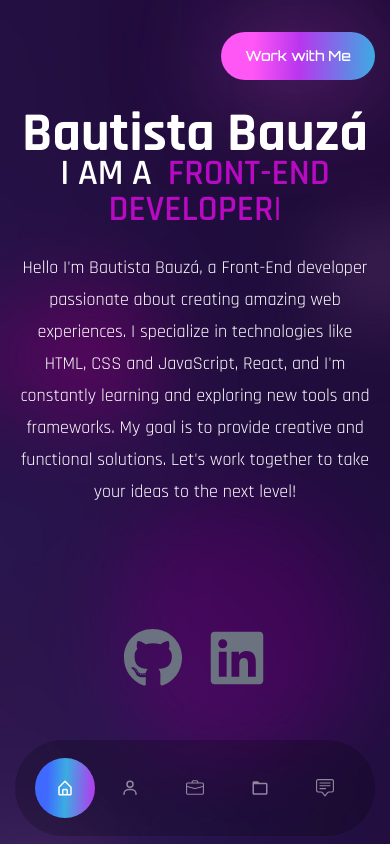
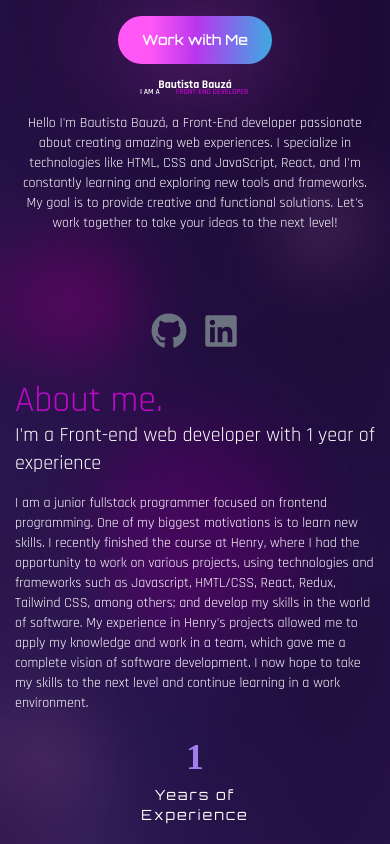
Before and after one commit to bautistax/PORTFOLIO, a React (Create React App) app: page / in a window 390 px wide. Shown: the top 844 px of the page. Built offline with nearby package versions, Linux system fonts and the light colour scheme; the HTML template or start-up script is replaced by a standard one; a web font is replaced by a local one.

Commit message:
Delete section

```diff
--- a/src/App.js
+++ b/src/App.js
@@ -2,7 +2,7 @@ import React from 'react';
 // components
 import Banner from './components/Banner';
 import Header from './components/Header';
-import Nav from './components/Nav';
+// import Nav from './components/Nav';
 import About from './components/About';
 import Work from './components/Work';
 import Contact from './components/Contact';
@@ -13,7 +13,7 @@ const App = () => {
     <div className='bg-site bg-no-repeat bg-cover overflow-hidden'>
       <Header />
       <Banner />
-      <Nav />
+      {/* <Nav /> */}
       <About />
       <Work />
       <AllProyects />
--- a/src/components/About.js
+++ b/src/components/About.js
@@ -10,8 +10,7 @@ const About = () => {
     threshold: 0.5,
   });
   return (
-    <section className="section" id="about" ref={ref}>
-      <div className="container mx-auto">
+      <div className="container mx-auto"  ref={ref}>
         <div className="flex flex-col gap-y-10 lg:flex-row lg:items-center lg:gap-x-20 lg:gap-y-0 h-screen">
           {/* text */}
           <motion.div
@@ -66,7 +65,6 @@ const About = () => {
           </motion.div>
         </div>
       </div>
-    </section>
   );
 };
 
--- a/src/components/Allproyects.js
+++ b/src/components/Allproyects.js
@@ -102,8 +102,7 @@ const AllProyects = () => {
   };
 
   return (
-    <section className="section" id="proyects">
-      <div className="container mx-auto lg:px-4 lg:mx-14">
+      <div className="container mx-auto mt-60 mb-44 lg:px-4 lg:mx-14">
         <div className="lg:flex-1 lg:ml-auto">
           <h2 className="text-4xl lg:text-5xl leading-tight text-accent mb-6 lg:mb-14">
             All&nbsp;&nbsp;Proyects
@@ -117,7 +116,6 @@ const AllProyects = () => {
           </div>
         </div>
       </div>
-    </section>
   );
 };
 
--- a/src/components/Banner.js
+++ b/src/components/Banner.js
@@ -6,17 +6,17 @@ import { fadeIn } from '../variants';
 
 const Banner = () => {
   return (
-    <section className='min-h-[85vh] lg:min-h-[78vh] flex items-center' id='home'>
-      <div className="container mx-auto mb-64">
+
+      <div className="container mx-auto mb-8 lg:mb-64">
         <div className='flex flex-col gap-y-8 lg:flex-row lg:items-center lg:gap-x-12'>
           {/* text */}
-          <div className='flex-1 text-center font-secondary lg:text-left'>
+          <div className='flex-1 text-center lg:text-left'>
             <motion.h1
               variants={fadeIn('up', 0.3)}
               initial='hidden'
               whileInView={'show'}
               viewport={{ once: false, amount: 0.7 }}
-              className='text-[55px] font-bold leading-[0.8] lg:text-[110px]'
+              className='text-[3vw] lg:text-[110px] font-bold leading-[0.8]'
             >
               Bautista <span>Bauzá</span>
             </motion.h1>
@@ -25,7 +25,7 @@ const Banner = () => {
               initial='hidden'
               whileInView={'show'}
               viewport={{ once: false, amount: 0.7 }}
-              className='mb-6 text-[36px] lg:text-[60px] font-secondary font-semibold uppercase leading-[1]'
+              className='mb-4 lg:mb-6 text-[2vw] lg:text-[36px] font-secondary font-semibold uppercase leading-[1]'
             >
               <span className='text-white mr-4'>I am a</span>
               <TypeAnimation
@@ -41,32 +41,31 @@ const Banner = () => {
               initial='hidden'
               whileInView={'show'}
               viewport={{ once: false, amount: 0.7 }}
-              className='mb-8 max-w-lg mx-auto lg:mx-0'
+              className='mb-4 text-sm lg:text-base max-w-lg mx-auto lg:mx-0'
             >
               Hello I'm Bautista Bauzá, a Front-End developer passionate about creating amazing web experiences. I specialize in technologies like HTML, CSS and JavaScript, React, and I'm constantly learning and exploring new tools and frameworks. My goal is to provide creative and functional solutions. Let's work together to take your ideas to the next level!
             </motion.p>
           </div>
           {/* socials */}
-
           <motion.div
             variants={fadeIn('up', 0.7)}
             initial='hidden'
             whileInView={'show'}
             viewport={{ once: false, amount: 0.7 }}
-              className='flex text-[20px] gap-x-6 max-w-max mx-auto mt-14 lg:mx-0'
+            className='flex text-[2vw] gap-x-4 max-w-max mx-auto mt-8 lg:mx-0'
           >
             <a href='https://github.com/bautistax' className='text-gray-500 hover:text-black'>
-                <FaGithub className='text-6xl' />
+              <FaGithub className='text-4xl lg:text-6xl' />
             </a>
             <a href='https://www.linkedin.com/in/bautista-bauz%C3%A1-8ba37325b/' className='text-gray-500 hover:text-blue-700'>
-                <FaLinkedin className='text-6xl' />
+              <FaLinkedin className='text-4xl lg:text-6xl' />
             </a>
           </motion.div>
-
         </div>
       </div>
-    </section>
+
   );
+
 };
 
 export default Banner;
--- a/src/components/Contact.js
+++ b/src/components/Contact.js
@@ -34,8 +34,7 @@ const Contact = () => {
 
 
   return (
-    <section className='py-16 lg:section' id='contact'>
-  <div className='container mx-auto'>
+  <div className='container mx-auto mt-72 mb-36'>
     <div className='flex flex-col lg:flex-row'>
       {/* text */}
       <motion.div
@@ -74,7 +73,7 @@ const Contact = () => {
       </motion.div>
     </div>
   </div>
-</section>
+
 
 
   );
--- a/src/components/Header.js
+++ b/src/components/Header.js
@@ -2,14 +2,14 @@ import React from 'react';
 import { Link } from 'react-scroll';
 const Header = () => {
   return (
-    <header className='py-8'>
-      <div className="container mx-auto flex justify-end">
-          <Link to='contact'>
-            <button className='btn btn-sm'>Work with Me</button>
-          </Link>
+    <header className='py-4 lg:py-8'>
+      <div className="container mx-auto flex justify-center lg:justify-end">
+        <Link to='contact'>
+          <button className='btn btn-sm'>Work with Me</button>
+        </Link>
       </div>
     </header>
-    )
+  );
 };
 
 export default Header;
--- a/src/components/Nav.js
+++ b/src/components/Nav.js
@@ -1,35 +1,35 @@
-import React from 'react';
-import { BiHomeAlt,BiUser } from 'react-icons/bi';
-import { BsBriefcase, BsChatSquareText } from 'react-icons/bs';
-import { BiFolder } from 'react-icons/bi';
-import { Link } from 'react-scroll';
+// import React from 'react';
+// import { BiHomeAlt,BiUser } from 'react-icons/bi';
+// import { BsBriefcase, BsChatSquareText } from 'react-icons/bs';
+// import { BiFolder } from 'react-icons/bi';
+// import { Link } from 'react-scroll';
 
-const Nav = () => {
-  return <nav className='fixed bottom-2 lg:bottom-8 w-full overflow-hidden z-50'>
-    <div className='container mx-auto'>
-      <div className='w-full bg-black/20 h-[96px] backdrop-blur-2x1 rounded-full max-w-[460px] mx-auto px-5 flex
-      justify-between items-center text-2x1 text-white/50'>
+// const Nav = () => {
+//   return <nav className='fixed bottom-2 lg:bottom-8 w-full overflow-hidden z-50'>
+//     <div className='container mx-auto'>
+//       <div className='w-full bg-black/20 h-[96px] backdrop-blur-2x1 rounded-full max-w-[460px] mx-auto px-5 flex
+//       justify-between items-center text-2x1 text-white/50'>
 
-        <Link to='home' activeClass='active' smooth={true} spy={true} offset={-200} className='cursor-pointer w-[60px] h-[60px] flex items-center justify-center'>
-          <BiHomeAlt />
-        </Link>
-        <Link to='about' activeClass='active' smooth={true} spy={true} className='cursor-pointer w-[60px] h-[60px] flex items-center justify-center'>
-          <BiUser />
-        </Link>
-        <Link to='work' activeClass='active' smooth={true} spy={true} className='cursor-pointer w-[60px] h-[60px] flex items-center justify-center'>
-          <BsBriefcase />
-        </Link>
-        <Link to='proyects' activeClass='active' smooth={true} spy={true} className='cursor-pointer w-[60px] h-[60px] flex items-center justify-center'>
-          <BiFolder />
-        </Link>
-        <Link to='contact' activeClass='active' smooth={true} spy={true} className='cursor-pointer w-[60px] h-[60px] flex items-center justify-center'>
-          <BsChatSquareText />
-        </Link>
+//         <Link to='home' activeClass='active' smooth={true} spy={true} offset={-200} className='cursor-pointer w-[60px] h-[60px] flex items-center justify-center'>
+//           <BiHomeAlt />
+//         </Link>
+//         <Link to='about' activeClass='active' smooth={true} spy={true} className='cursor-pointer w-[60px] h-[60px] flex items-center justify-center'>
+//           <BiUser />
+//         </Link>
+//         <Link to='work' activeClass='active' smooth={true} spy={true} className='cursor-pointer w-[60px] h-[60px] flex items-center justify-center'>
+//           <BsBriefcase />
+//         </Link>
+//         <Link to='proyects' activeClass='active' smooth={true} spy={true} className='cursor-pointer w-[60px] h-[60px] flex items-center justify-center'>
+//           <BiFolder />
+//         </Link>
+//         <Link to='contact' activeClass='active' smooth={true} spy={true} className='cursor-pointer w-[60px] h-[60px] flex items-center justify-center'>
+//           <BsChatSquareText />
+//         </Link>
 
-      </div>
-    </div>
+//       </div>
+//     </div>
 
-  </nav>
-};
+//   </nav>
+// };
 
-export default Nav;
+// export default Nav;
--- a/src/components/Work.js
+++ b/src/components/Work.js
@@ -6,7 +6,7 @@ import img1 from '../assets/BookBuster.jpeg';
 
 const Work = () => {
   return (
-    <section className='section' id='work'>
+
       <div className='container mx-auto'>
         <div className='flex flex-col lg:flex-row gap-x-10'>
           <motion.div
@@ -22,7 +22,7 @@ const Work = () => {
                 Work.
               </h2>
               <p className='max-w-sm mb-10'>
-                During 3 weeks at SoyHenry, alongside 6 colleagues, I developed "BookBuster". As a Frontend enthusiast, I focused on bringing the user interface to life using technologies like React, Redux, Javascript, and Tailwind CSS, among others. On the Backend, we employed Node.js, Express, PostgreSQL, and Sequelize. It was an exciting project that showcased our growth and passion as developers.</p>
+                </p>
               <Link to='proyects'>
                 <button className='btn btn-sm'>View all proyects</button>
               </Link>
@@ -60,7 +60,6 @@ const Work = () => {
           </div>
         </div>
       </div>
-    </section>
   );
 };
 
```
Lines whose indentation alone changed are shown as unchanged.
